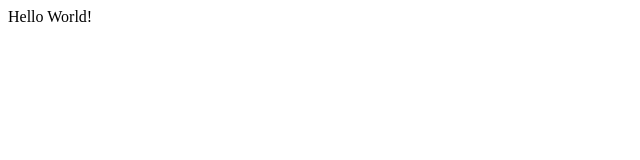
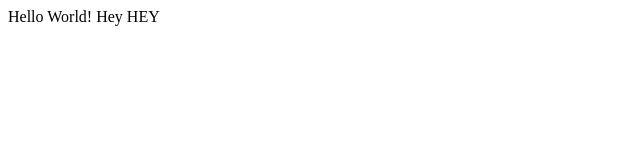
Before and after one commit to togzhankz/MyFirstTime, a plain HTML site: page index.html in a window 1280 px wide. Shown: the full height of the page, 0-640 px from the left. Drawn offline with Linux system fonts and the light colour scheme.

Commit message:
SecondCommit

```diff
--- a/index.html
+++ b/index.html
@@ -8,5 +8,6 @@
 </head>
 <body>
     Hello World!
+    Hey HEY
 </body>
 </html>
```
Also changed, not shown: style.css (added).
